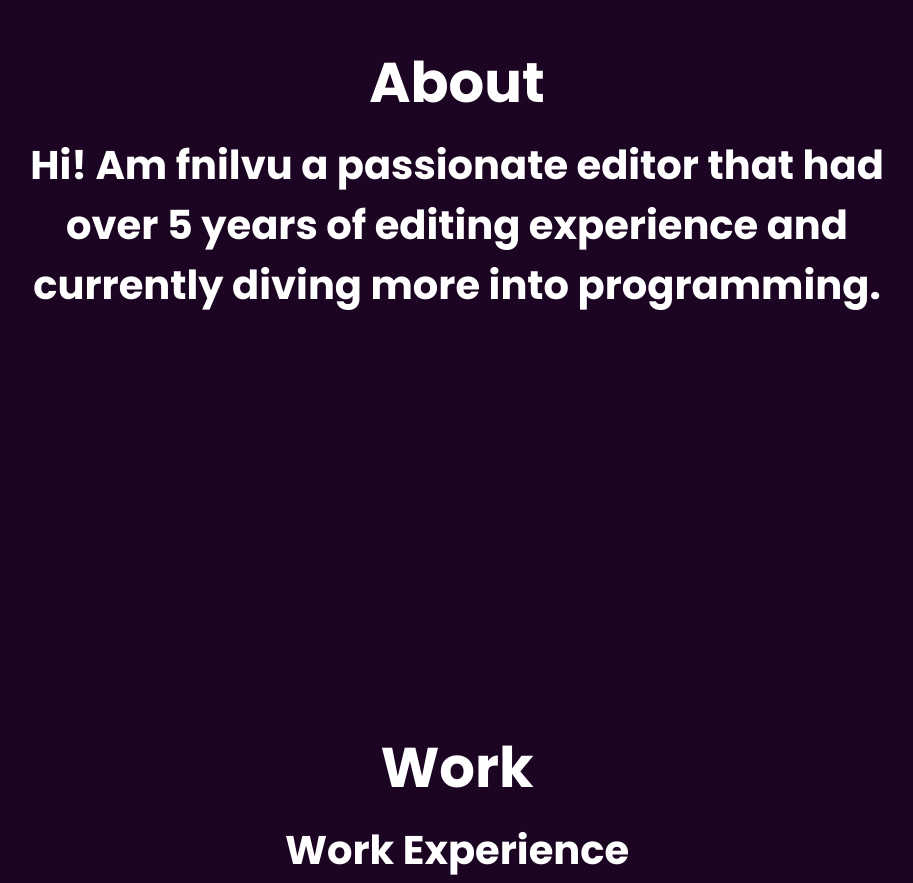
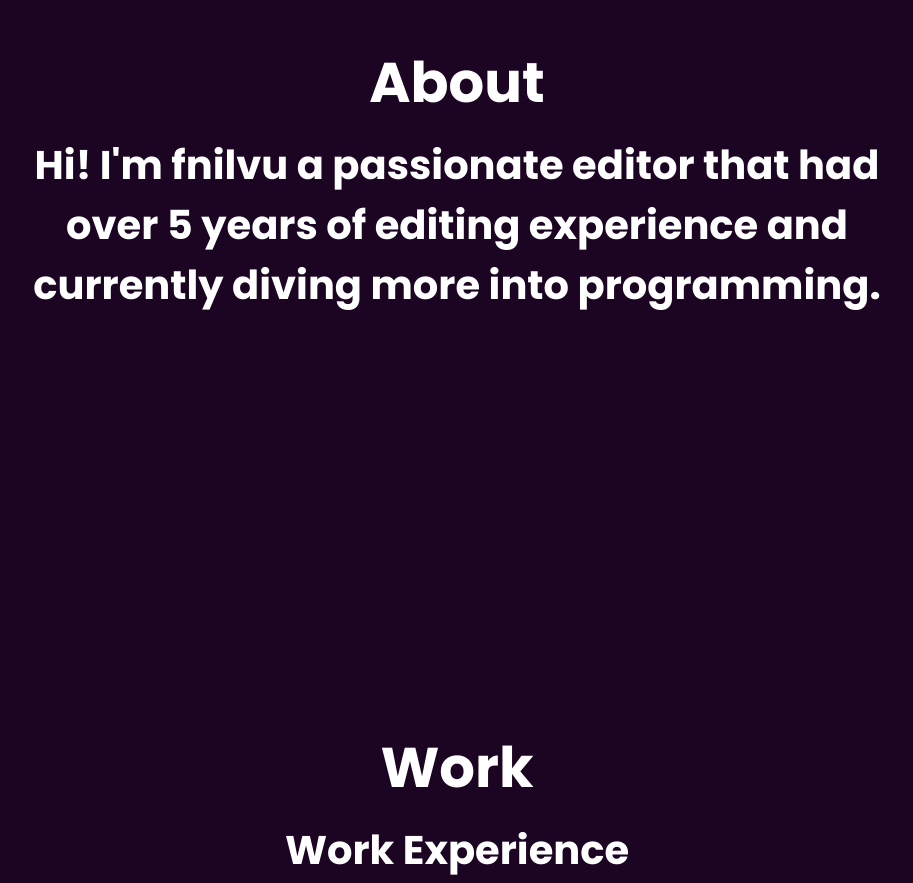
Before and after one commit to fnilvuwu/parallax-scrolling-website, a plain HTML site: page index.html in a window 1280 px wide. Shown: the part 960-1843 px from the top of the page, without its empty margins (183-1096 px from the left). Drawn offline with Linux system fonts and the light colour scheme.

Commit message:
Update index.html

```diff
--- a/index.html
+++ b/index.html
@@ -39,7 +39,7 @@
     <div class="sec" id="sec">
         <h2>About</h2>
 
-        <h3 style="text-align:center">Hi! Am fnilvu a passionate editor that had over 5 years of editing
+        <h3 style="text-align:center">Hi! I'm fnilvu a passionate editor that had over 5 years of editing
             experience and currently diving more into programming.
         </h3>
 
```
